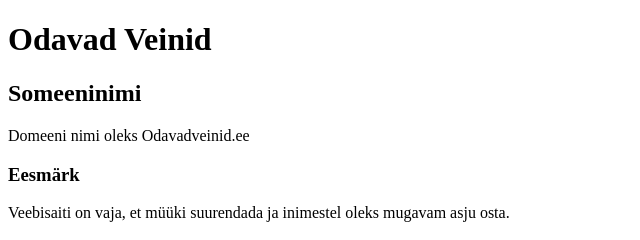
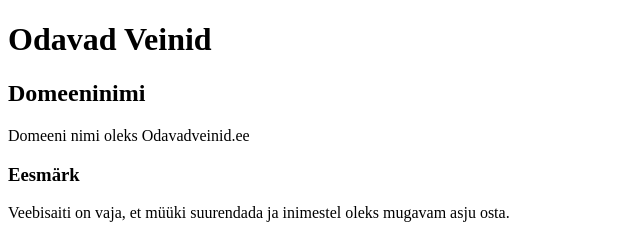
Before and after one commit to RichardMarcus-cyber/Projekti-plaan-, a plain HTML site: page index.html in a window 1280 px wide. Shown: the top 240 px of the page, 0-640 px from the left. Drawn offline with Linux system fonts and the light colour scheme.

Commit message:
minu projekti plaan versioon n 1.0

```diff
--- a/index.html
+++ b/index.html
@@ -7,7 +7,7 @@
 </head>
 <body>
     <h1>Odavad Veinid</h1>
-    <h2>Someeninimi</h2>
+    <h2>Domeeninimi</h2>
     <p>Domeeni nimi oleks Odavadveinid.ee</p>
     <h3>Eesmärk</h3>
     <p>Veebisaiti on vaja, et müüki suurendada ja inimestel oleks mugavam asju osta.</p>
```
